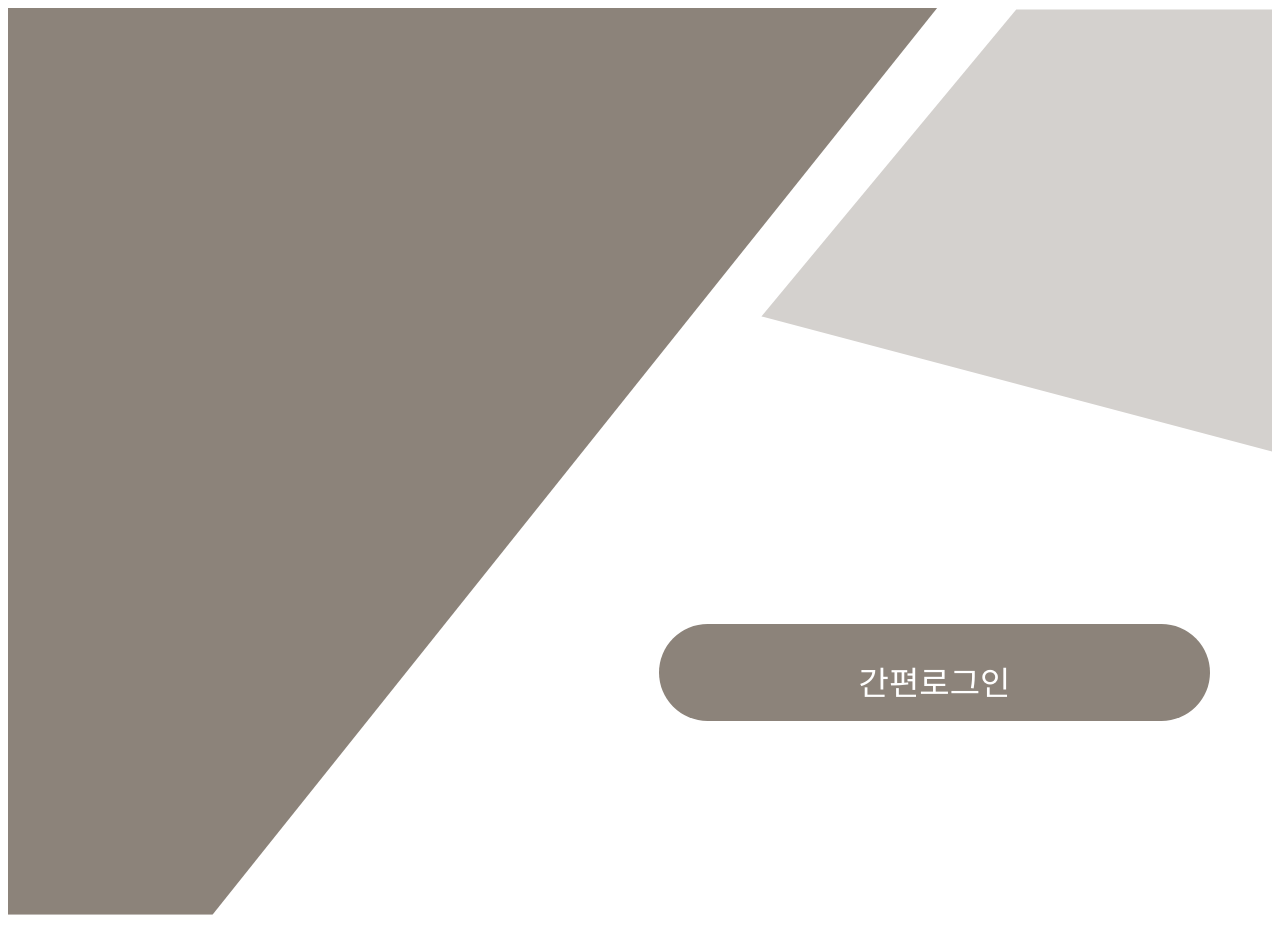
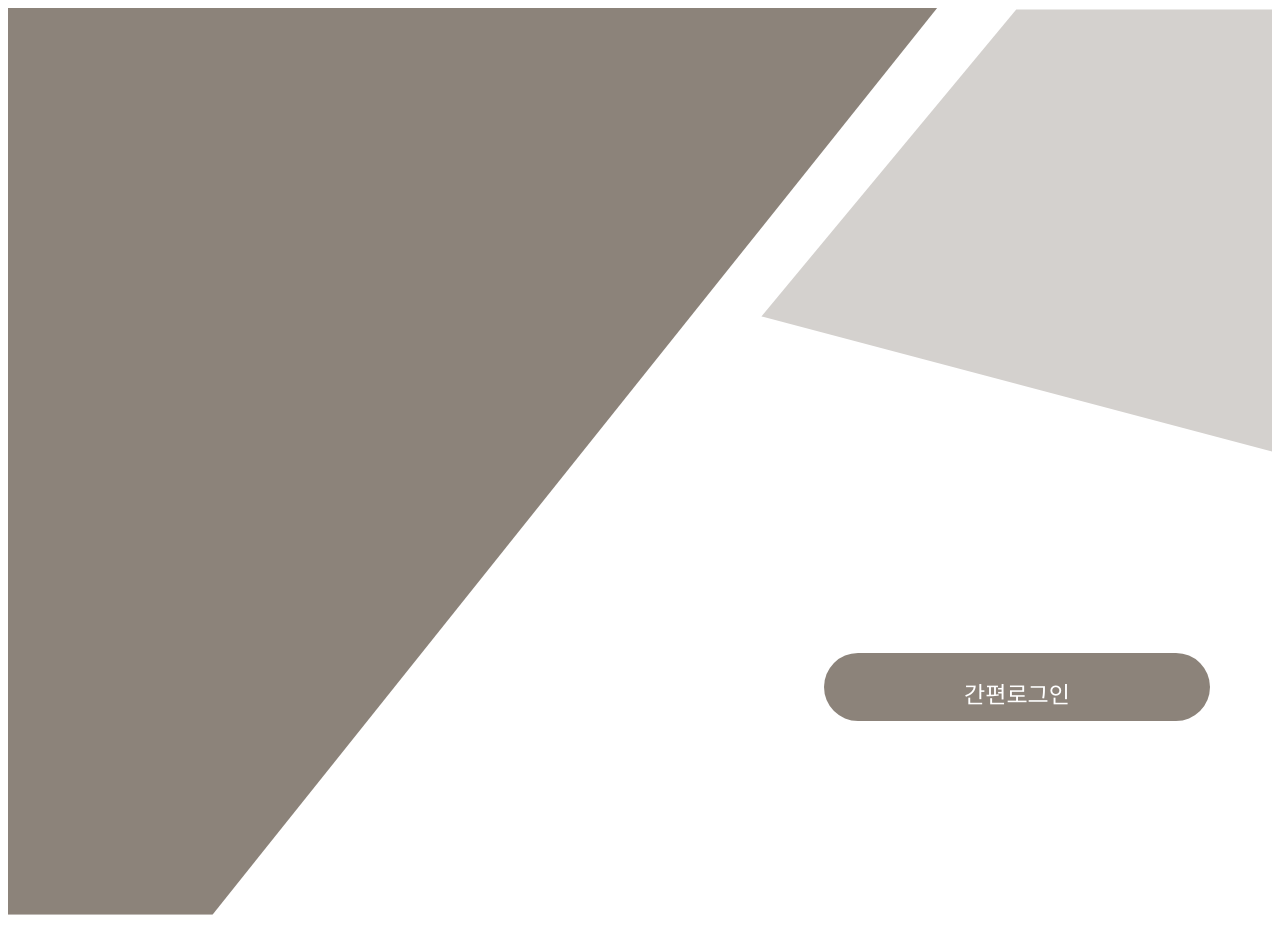
Before and after one commit to Ko-GyeongTae/Frontend-GymManagement-client, a Next.js app: page / in a window 1280 px wide. Built offline with nearby package versions, Linux system fonts and the light colour scheme.

Commit message:
<EDIT> Login Button

```diff
--- a/src/components/LoginButton.tsx
+++ b/src/components/LoginButton.tsx
@@ -2,12 +2,20 @@ import React from "react";
 import Link from 'next/link';
 
 const LoginButton = (props: any) => {
+    /*
     return (
         <Link href='/login' passHref>
             <div style={{width: 551, height: 97, backgroundColor: props.backgroundColor, position: 'absolute', right: props.right, bottom: props.bottom, borderRadius: 49, textAlign: 'center'}}>
                 <p style={{fontSize: 33, fontFamily: 'Playbill', color: props.fontColor}}>간편로그인</p>
             </div>
         </Link>
+    )*/
+    return (
+        <Link href='/login' passHref>
+            <div style={{width: 386, height: 68, backgroundColor: props.backgroundColor, position: 'absolute', left: props.left, right: props.right, top: props.top, bottom: props.bottom, borderRadius: 49, textAlign: 'center'}}>
+                <p style={{fontSize: 23, fontFamily: 'Playbill', color: props.fontColor}}>간편로그인</p>
+            </div>
+        </Link>
     )
 }
 
```
